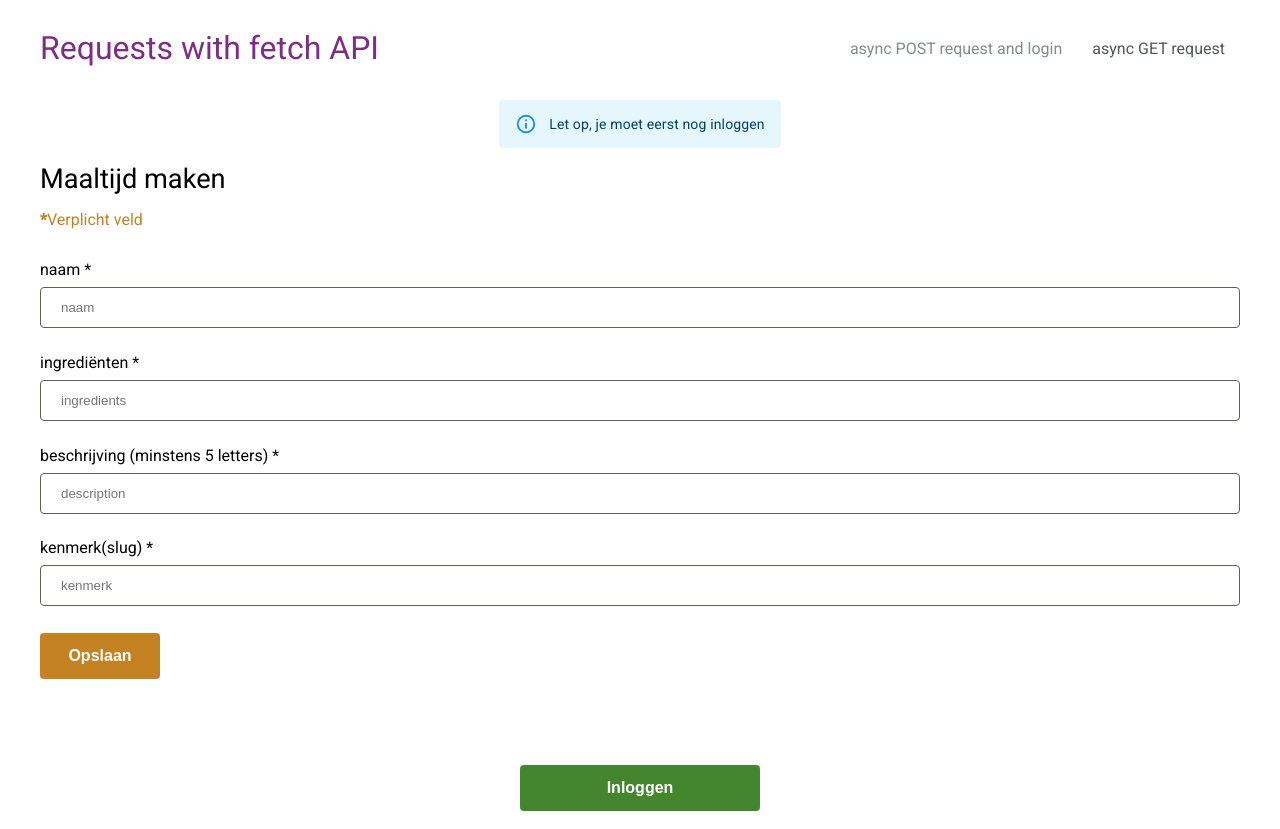
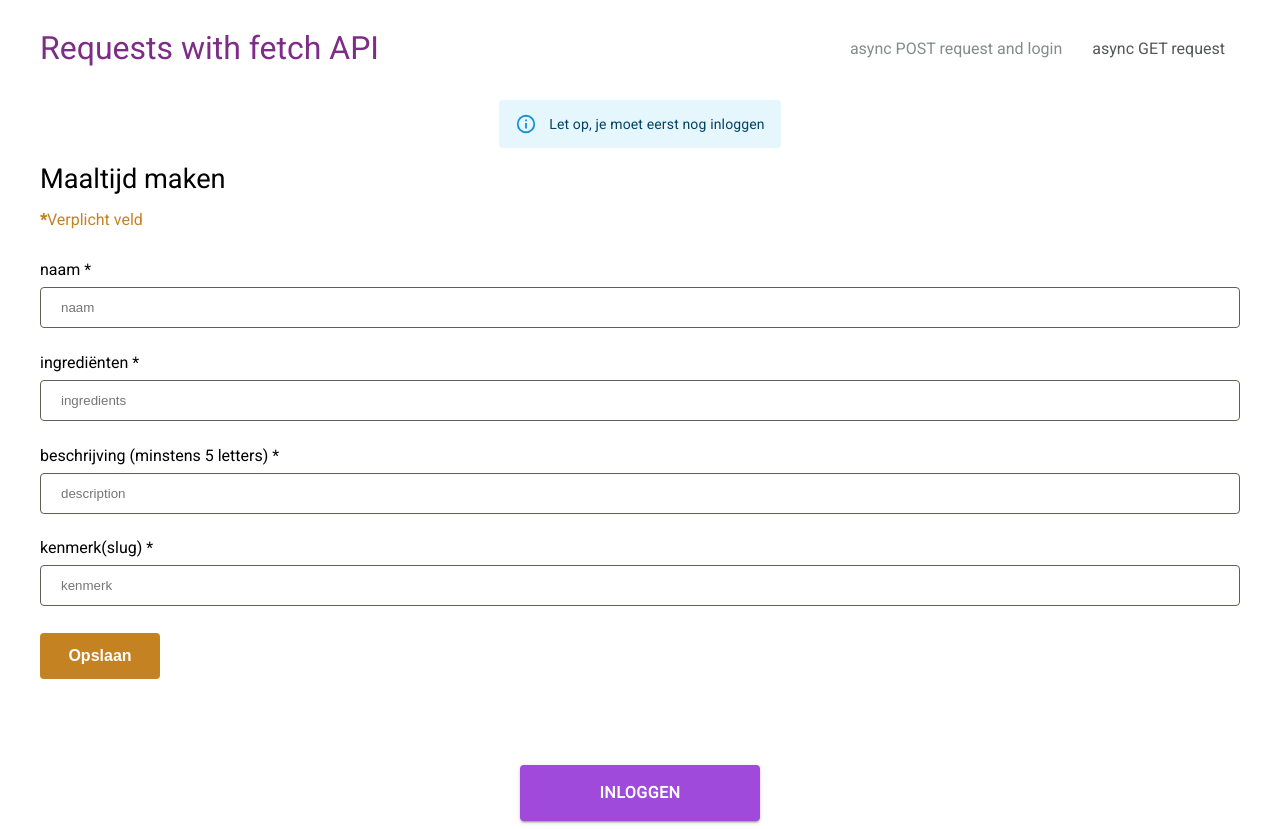
Before and after one commit to Mees100/meals-api-next, a Next.js app: page / in a window 1280 px wide. Built offline with nearby package versions, Linux system fonts and the light colour scheme.

Commit message:
style: add style to button

```diff
--- a/src/app/components/Login/Login.tsx
+++ b/src/app/components/Login/Login.tsx
@@ -3,6 +3,7 @@ import { useForm, SubmitHandler } from "react-hook-form";
 import { useState } from "react";
 import styles from "./Login.module.scss";
 import { setToken } from "./utils";
+import Button from "@mui/material/Button";
 
 type TokenResponse = {
   access_token: string;
@@ -63,13 +64,14 @@ export default function Login({ onLogin }: LoginProps) {
 
   return (
     <div className={styles.container}>
-      <button
+      <Button
         className={styles.btnModalOpen}
         onClick={() => setShowModal(true)}
         data-testid="btnModalOpen"
+        variant="contained"
       >
         Inloggen
-      </button>
+      </Button>
       {showModal && (
         <div className={styles.modalWrapper}>
           <div className={styles.modal}>
```
